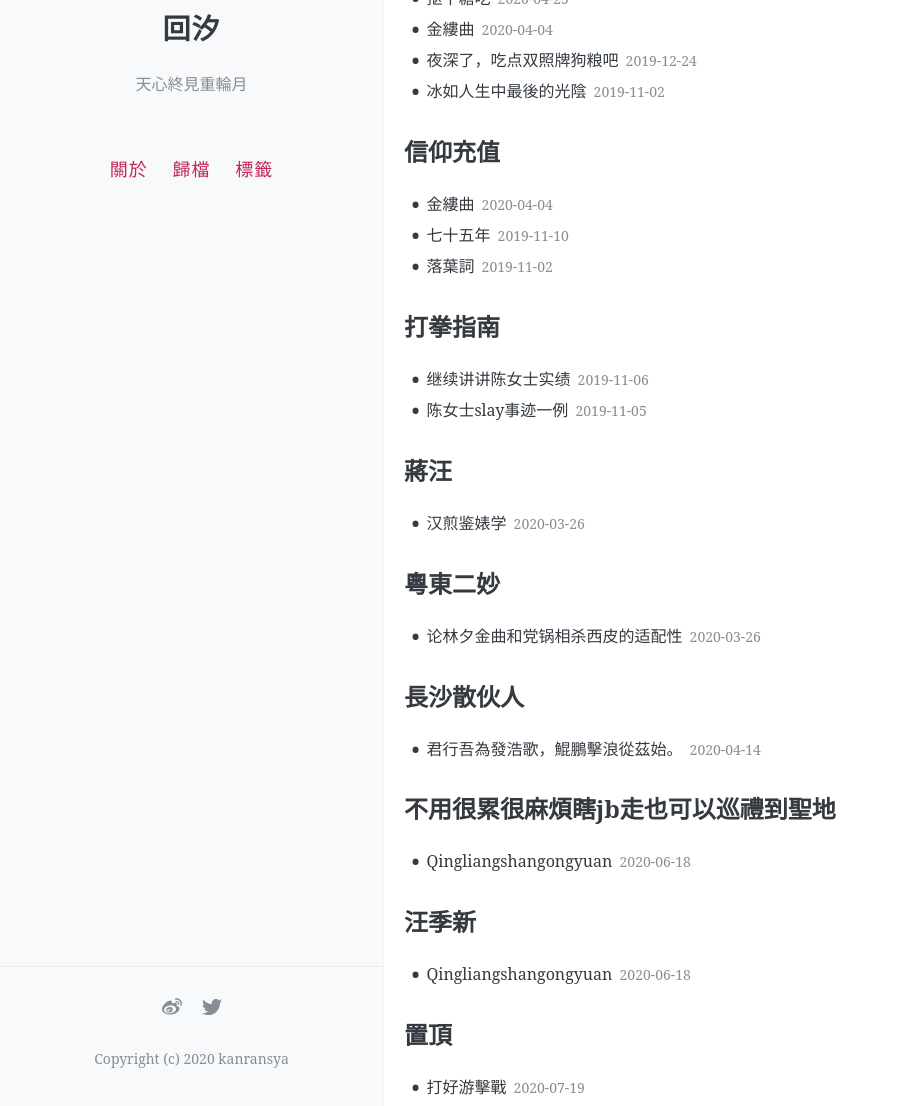
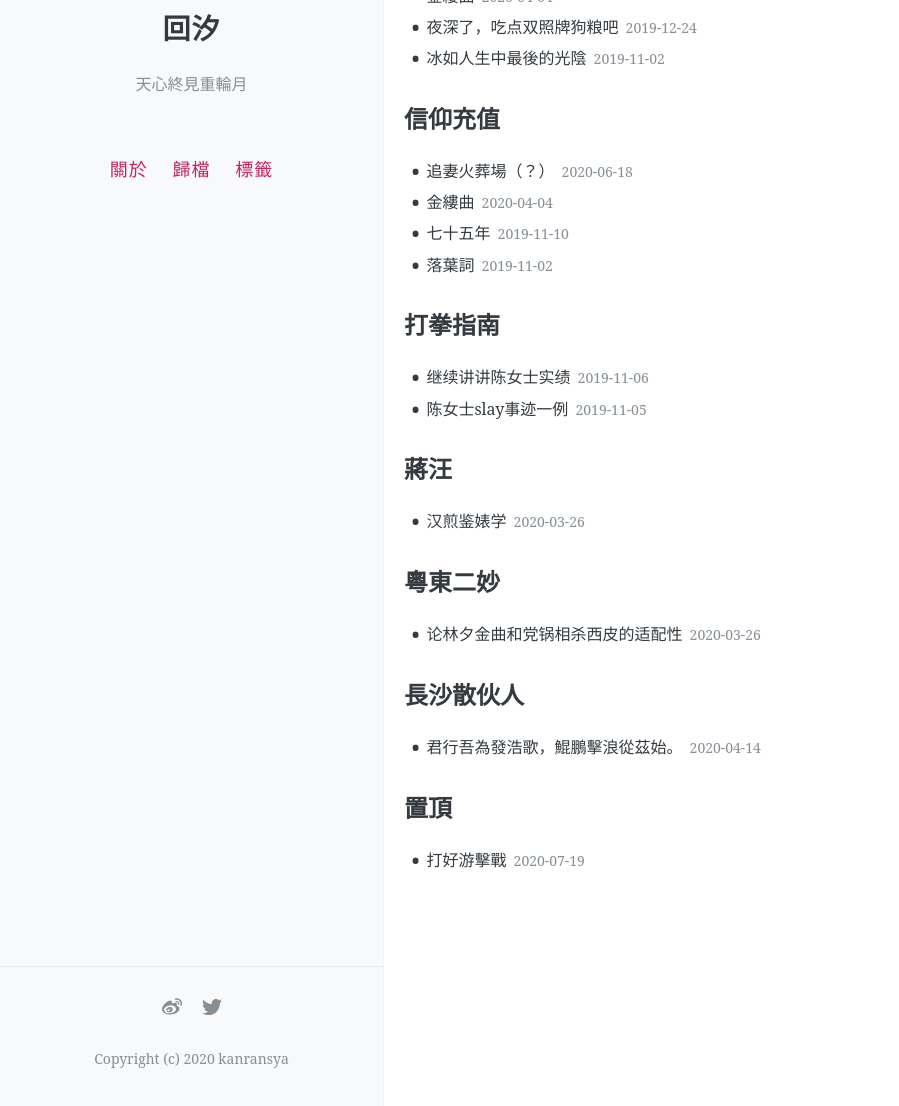
Before and after one commit to kanransya/nami-jetcoaster, a Jekyll site: the page built from tags/index.html, in a window 1280 px wide and 1400 px high, scrolled down 3792 px, cut to the strip 294-1400 px from the top of the window. Shown: the whole strip, without its empty margins (0-899 px from the left). Built offline with Jekyll 4.4.1, drawn with Linux system fonts in a browser that asks for light colours; comment, search, counter and statistics services are not loaded; part of the change alters nothing that is shown; some of the changed text lies outside the part shown.

Commit message:
Update 2020-06-18-qingliangshangongyuan.md

```diff
--- a/_posts/2020-06-18-qingliangshangongyuan.md
+++ b/_posts/2020-06-18-qingliangshangongyuan.md
@@ -1,13 +1,12 @@
 ---
 layout: post
-title:
+title: 追妻火葬場（？）
 date: 2020-06-18 22:34:04
-tags: [不用很累很麻煩瞎jb走也可以巡禮到聖地,汪兆銘,汪季新]
+author: 回汐
+tags: [汪兆銘,信仰充值]
 
 ---
-打卡 傳說中的清涼山
-
-宛轉蛾眉馬前死的下一句是 花鈿委地無人收啊☹
+清涼山打卡
 
 > 《掃葉集》序
 >
@@ -32,25 +31,25 @@ tags: [不用很累很麻煩瞎jb走也可以巡禮到聖地,汪兆銘,汪季新
 > 還當掃落葉，共煮一尊酒。
 
 
-![图片](./img/YnZvamxBaTlBYXJlV3dqUE1NQWxZMDlkdnRtc2U4UDRFYmNEbE1qemluQnFVdGg4MHVHUGpBPT0.jpg)
+![清凉山公园01](https://i.imgur.com/8h3o2kJ.jpg)
 
-![图片](./img/YnZvamxBaTlBYXJlV3dqUE1NQWxZMFArR0FCQ3RpUko1dzRkQWZLK2V1Qk9nT2V0WDZNdzJnPT0.jpg)
+![清凉山公园02](https://i.imgur.com/kSTWGLr.jpg)
 
-![图片](./img/YnZvamxBaTlBYXJlV3dqUE1NQWxZeEROdGhTOWdFVmJjZFpFa3JWNHFacHNSNk0rYkRuYlZRPT0.jpg)
+![清凉山公园03](https://i.imgur.com/hiMepSN.jpg)
 
-![图片](./img/YnZvamxBaTlBYXJlV3dqUE1NQWxZMExrRWhzWCtqRncxeFEzN29YclBlYitVeDhVYlV1QkdRPT0.jpg)
+![清凉山公园04](https://i.imgur.com/YPSs60C.jpg)
 
-![图片](./img/YnZvamxBaTlBYXJlV3dqUE1NQWxZMFFNVytYdzcyem4wVWtNTjlOOVZVRW52bFhNZE1Eait3PT0.jpg)
+![清凉山公园05](https://i.imgur.com/Ddo51G1.jpg)
 
-![图片](./img/YnZvamxBaTlBYXJlV3dqUE1NQWxZNk1wbG1ybnFFSG10UnhBMHVKRDZqVEtlb2xwNzk0RFh3PT0.jpg)
+![清凉山公园06](https://i.imgur.com/jjIEVba.jpg)
 
-![图片](./img/YnZvamxBaTlBYXJlV3dqUE1NQWxZeUNDUzBHcnNGWkVhWEp3WmVsalhUaTJMd2FvQXVzWit3PT0.jpg)
+![清凉山公园07](https://i.imgur.com/wNBRWWZ.jpg)
 
-![图片](./img/YnZvamxBaTlBYXJlV3dqUE1NQWxZNzNIdDR1V1FLL1VzcVA2WDlUMzZJbWszbS8zZ3g2dmVRPT0.jpg)
+![清凉山公园08](https://i.imgur.com/klGHV8r.jpg)
 
-![图片](./img/YnZvamxBaTlBYXJlV3dqUE1NQWxZeWFUU1hrdzN2bVVaVWZCeStqcGlwSTExZmRCZDFPOS9nPT0.jpg)
+![清凉山公园09](https://i.imgur.com/FnfjAoO.jpg)
 
-![图片](./img/YnZvamxBaTlBYXJlV3dqUE1NQWxZN3RvVlVTM0tod0x2cS9PWXhVNWZ4YVhnb0Y4RWZaY1F3PT0.jpg)
+![清凉山公园10](https://i.imgur.com/Wtq1UUI.jpg)
 
 
 ---
```
